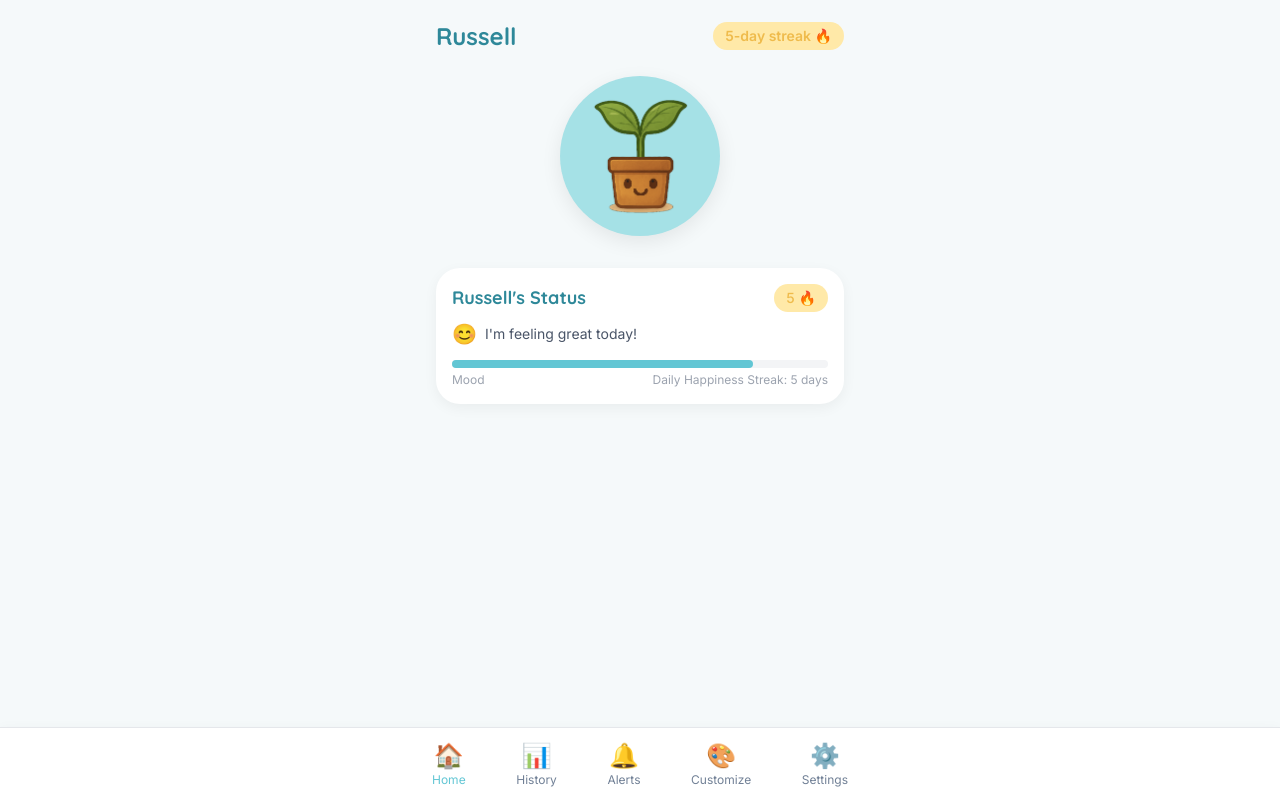
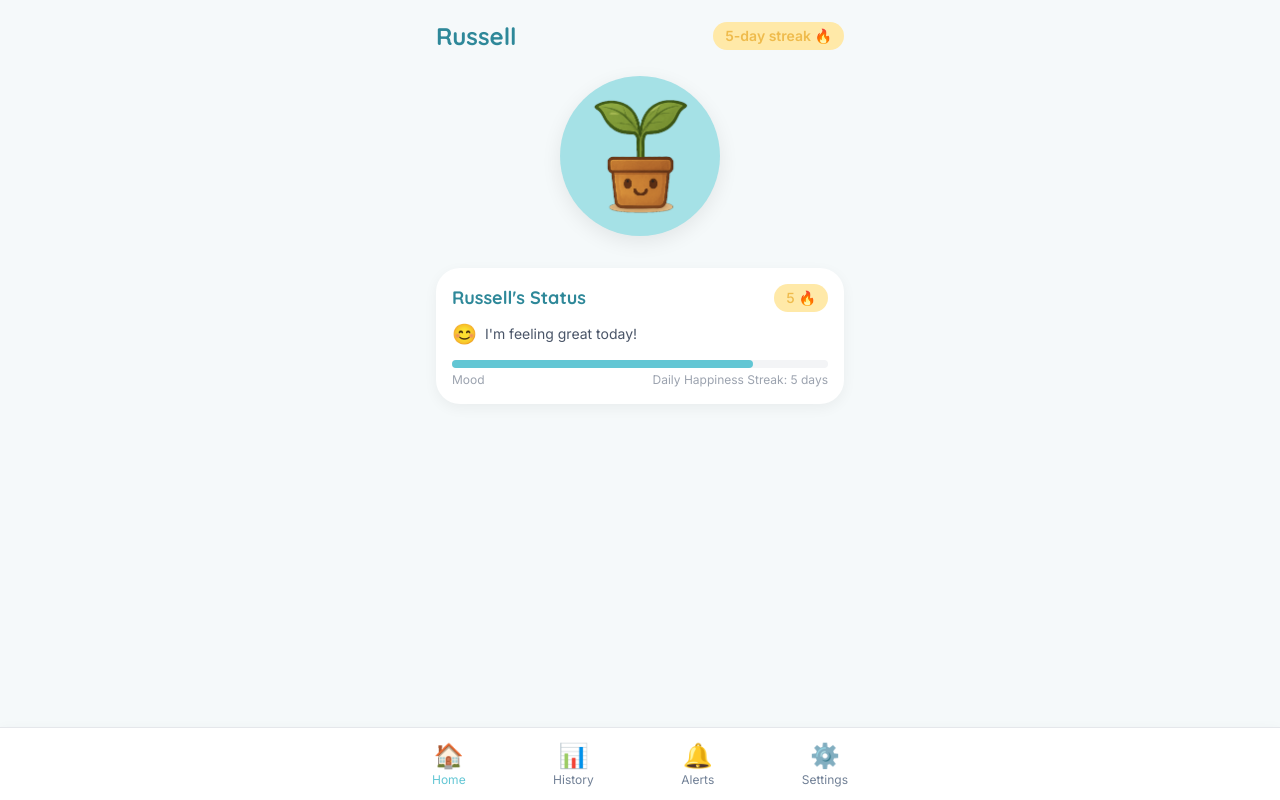
Before and after one commit to nmack41/dry_guy, a Next.js app: page / in a window 1280 px wide. Built offline with nearby package versions, Linux system fonts and the light colour scheme.

Commit message:
deleted customization

```diff
--- a/app/components/Navigation.js
+++ b/app/components/Navigation.js
@@ -12,7 +12,7 @@ export default function Navigation() {
     { label: "Home", href: "/", icon: "🏠" },
     { label: "History", href: "/history", icon: "📊" },
     { label: "Alerts", href: "/alerts", icon: "🔔" },
-    { label: "Customize", href: "/customize", icon: "🎨" },
+    // { label: "Customize", href: "/customize", icon: "🎨" },
     { label: "Settings", href: "/settings", icon: "⚙️" },
   ];
 
```
